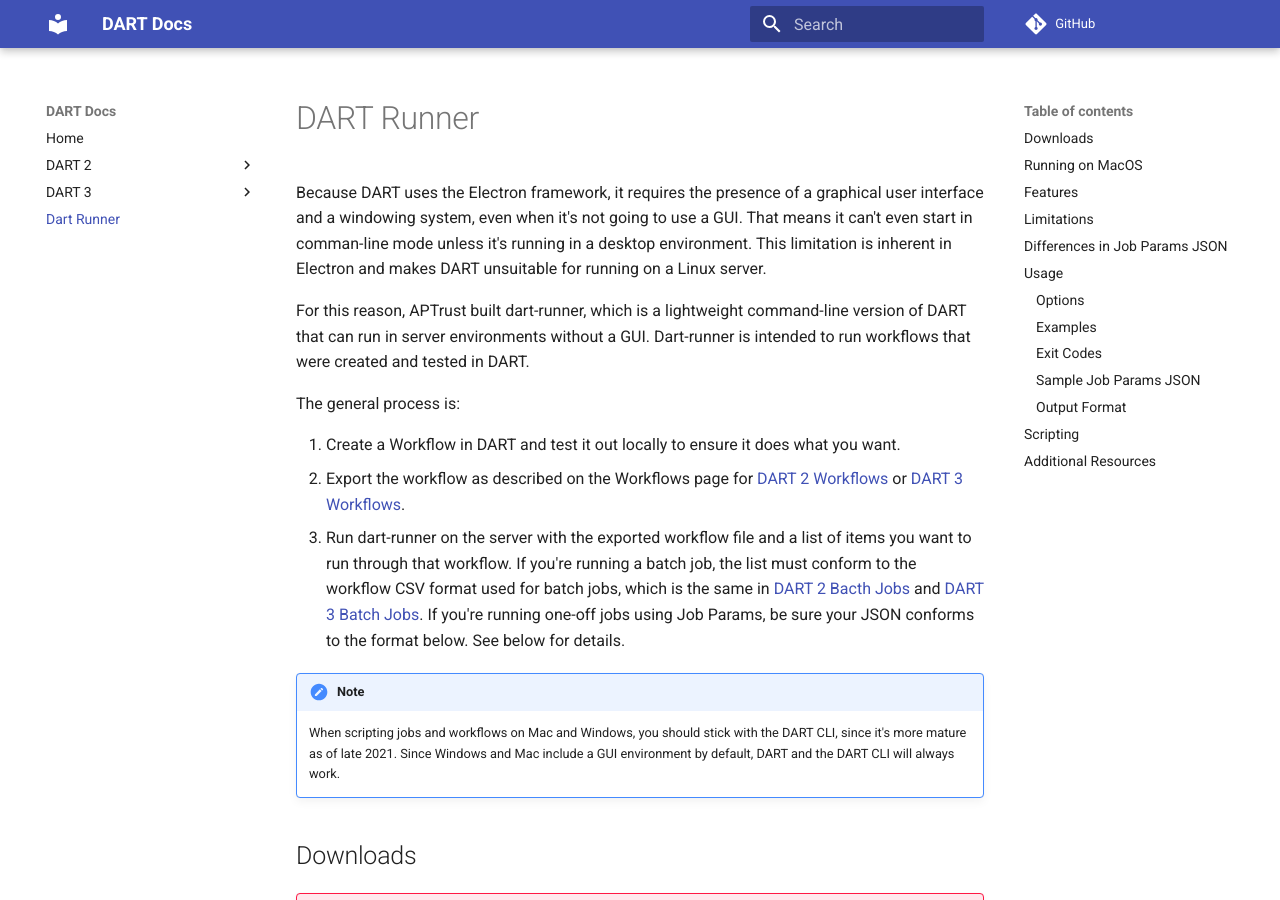
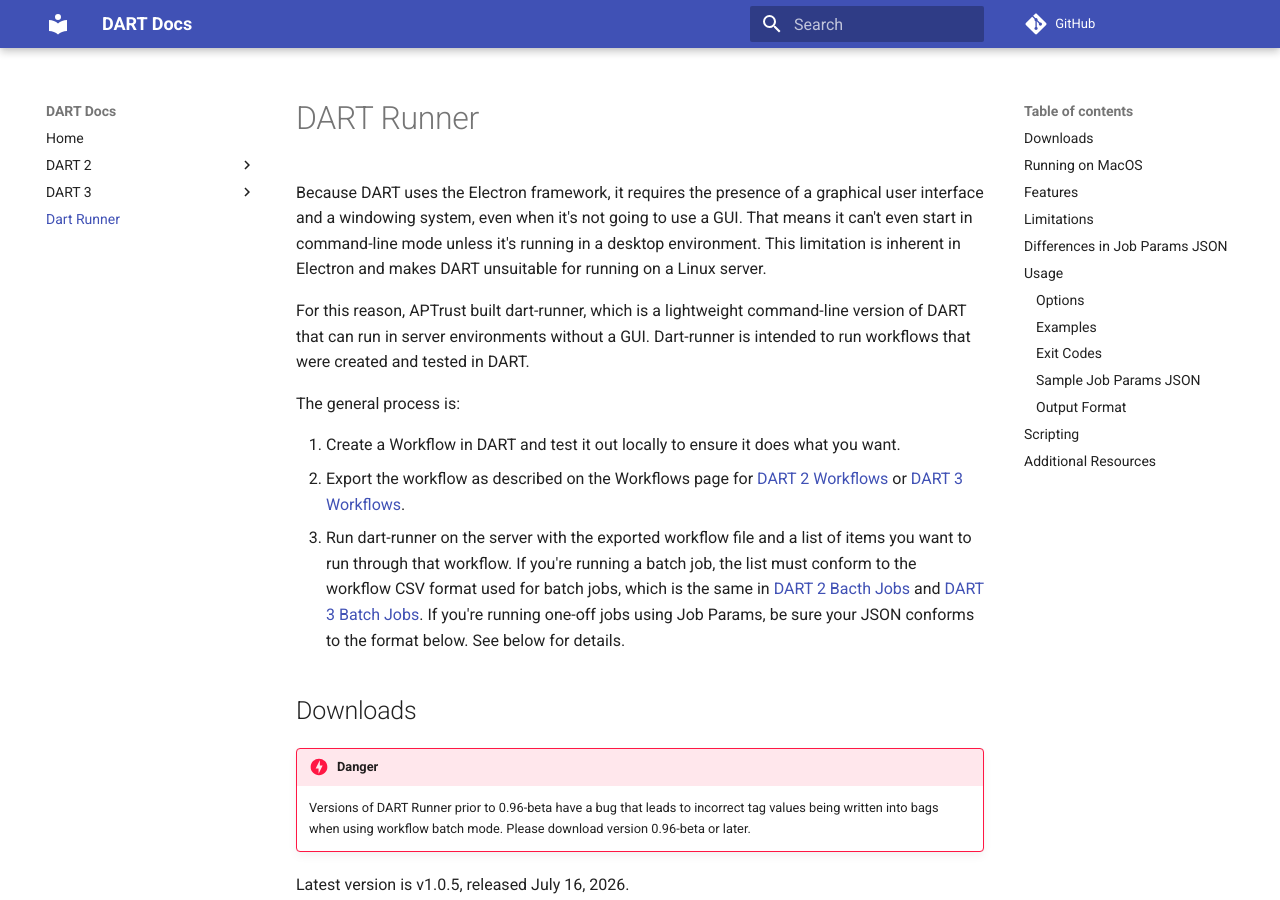
Before and after one commit to APTrust/dart-docs, an MkDocs documentation site: the page built from docs/runner/index.md, in a window 1280 px wide and 900 px high. Built offline with MkDocs 1.6.1 and Material for MkDocs 9.7.7, drawn with Linux system fonts in a browser that asks for light colours; comment, search, counter and statistics services are not loaded; some of the changed text lies outside the part shown.

Commit message:
User suggested corrections and improvements

```diff
--- a/docs/runner/index.md
+++ b/docs/runner/index.md
@@ -6,7 +6,7 @@
 
 # DART Runner
 
-Because DART uses the Electron framework, it requires the presence of a graphical user interface and a windowing system, even when it's not going to use a GUI. That means it can't even start in comman-line mode unless it's running in a desktop environment. This limitation is inherent in Electron and makes DART unsuitable for running on a Linux server.
+Because DART uses the Electron framework, it requires the presence of a graphical user interface and a windowing system, even when it's not going to use a GUI. That means it can't even start in command-line mode unless it's running in a desktop environment. This limitation is inherent in Electron and makes DART unsuitable for running on a Linux server.
 
 For this reason, APTrust built dart-runner, which is a lightweight command-line version of DART that can run in server environments without a GUI. Dart-runner is intended to run workflows that were created and tested in DART.
 
@@ -17,12 +17,6 @@
 [DART 2 Workflows](../dart2/users/workflows/index.md#exporting-a-workflow) or
 [DART 3 Workflows](../dart3/users/workflows/index.md#exporting-a-workflow).
 3. Run dart-runner on the server with the exported workflow file and a list of items you want to run through that workflow. If you're running a batch job, the list must conform to the workflow CSV format used for batch jobs, which is the same in [DART 2 Bacth Jobs](../dart2/users/workflows/batch_jobs.md/) and [DART 3 Batch Jobs](../dart3/users/workflows/batch_jobs.md/). If you're running one-off jobs using Job Params, be sure your JSON conforms to the format below. See below for details.
-
-!!! note
-    When scripting jobs and workflows on Mac and Windows, you should
-    stick with the DART CLI, since it's more mature as of late 2021.
-    Since Windows and Mac include a GUI environment by default, DART
-    and the DART CLI will always work.
 
 ## Downloads
 
@@ -86,11 +80,10 @@
 
 ## Limitations
 
-Dart-runner is currently in beta and has the following limitations:
+Dart-runner has the following limitations:
 
 * It supports only the BagIt packaging format.
 * It supports only S3 uploads (no SFTP).
-* It's intended primarily for use on Linux servers.
 
 ## Differences in Job Params JSON
 
```
Also changed, not shown: docs/dart3/download.md (+1 -1 lines), docs/dart3/users/getting_started.md (+2 -2 lines), docs/dart3/users/jobs/index.md (+1 -1 lines).
